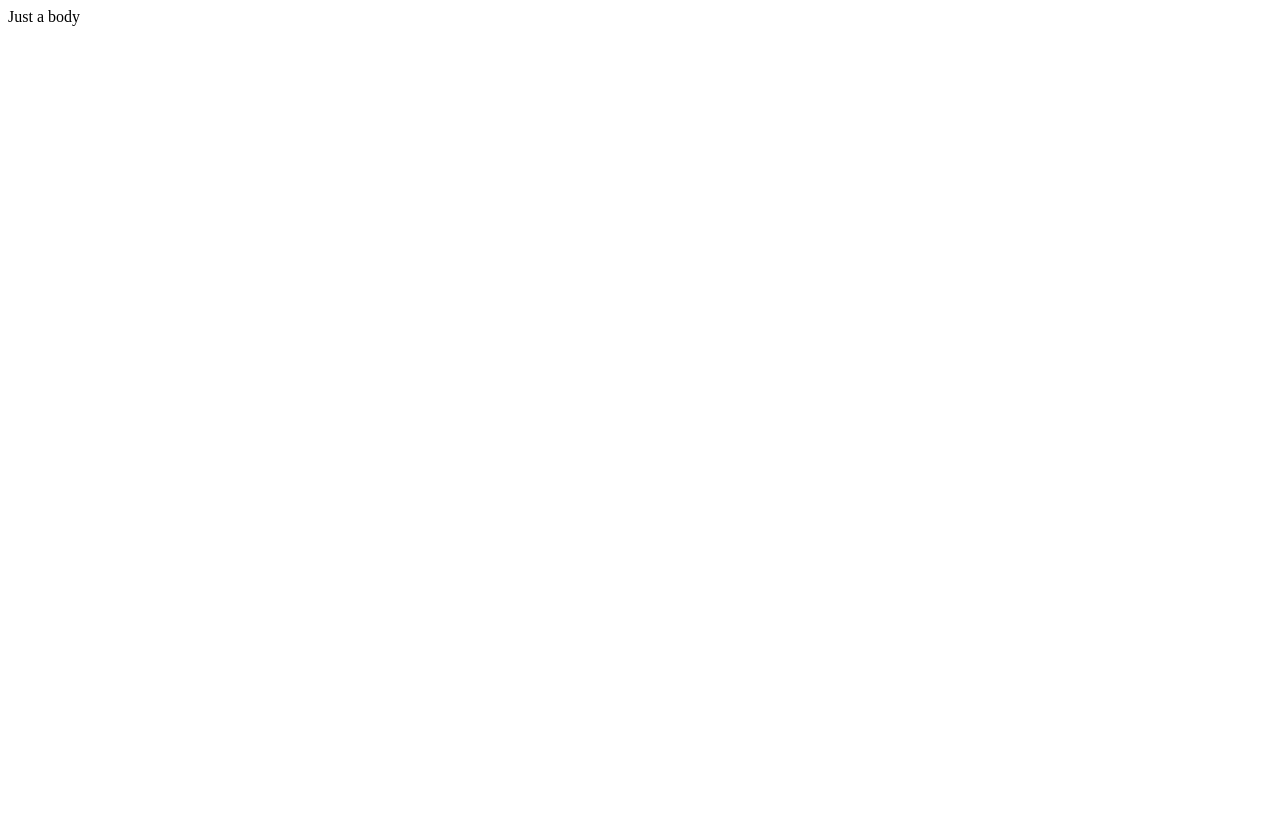
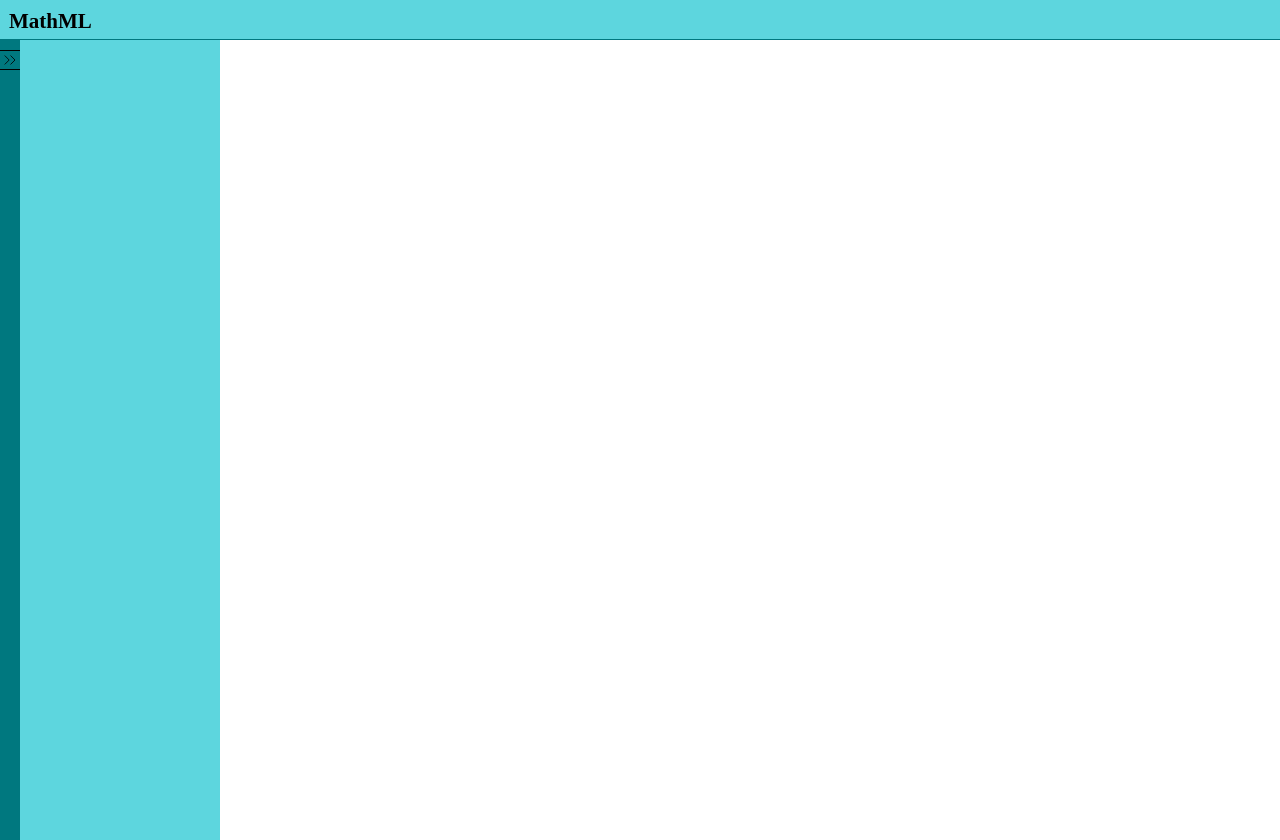
Before and after one commit to ldfrancis/mathml, a plain HTML site: page index.html in a window 1280 px wide. Before the commit the page ends 800 px from the top, so only its background shows below. Drawn offline with Linux system fonts and the light colour scheme.

Commit message:
Initial setup

```diff
--- a/app.js
+++ b/app.js
@@ -1,3 +1,32 @@
-window.addEventListener("DOMContentLoaded", ()=>{
+window.addEventListener("DOMContentLoaded", main);
+
+const topics_open_svg = `
+<svg xmlns="http://www.w3.org/2000/svg" width="24" height="24" viewBox="0 0 24 24" fill="none" stroke="#000000" stroke-width="1" stroke-linecap="round" stroke-linejoin="round">
+<path d="M13 17l5-5-5-5M6 17l5-5-5-5"/>
+</svg>
+`;
+const topics_close_svg = `
+<svg xmlns="http://www.w3.org/2000/svg" width="24" height="24" viewBox="0 0 24 24" fill="none" stroke="#000000" stroke-width="1" stroke-linecap="round" stroke-linejoin="round">
+<path d="M11 17l-5-5 5-5M18 17l-5-5 5-5"/>
+</svg>
+`;
+
+let topics_expand = false;
+let topics_svg = topics_open_svg;
+
+function main(){
     console.log("DOM IS READY!")
-})
+    const tool_bar_topics = document.querySelector("#tool-bar-topics")
+    tool_bar_topics.addEventListener(
+        "click", (event)=>{
+            topics_expand = !topics_expand;
+            topics_svg = topics_expand ? topics_close_svg : topics_open_svg;
+
+            event.target.innerHTML = topics_svg;
+            // event.target.style.backgroundColor =
+            console.log(topics_svg);
+        }
+    )
+    tool_bar_topics.innerHTML = topics_open_svg;
+
+}
--- a/index.html
+++ b/index.html
@@ -1,10 +1,20 @@
 <!DOCTYPE html>
-<html>
+<html lang="en">
     <head>
         <title>MathML</title>
+        <link rel="stylesheet" href="styles.css">
         <script src="app.js" defer type="module"></script>
     </head>
     <body>
-        Just a body
+        <div class="top-bar">
+            <p class="app-name">MathML</p>
+        </div>
+        <div class="content">
+        <div class="tool-bar">
+            <div id="tool-bar-topics"></div>
+        </div>
+        <div class="side-box"></div>
+        <div class="main-content"></div>
+        </div>
     </body>
 </html>
--- /dev/null
+++ b/styles.css
@@ -0,0 +1,85 @@
+* {
+    box-sizing: border-box;
+}
+
+body {
+    margin: 0px;
+    padding: 0px;
+}
+
+.top-bar {
+    height: 40px;
+    width: 100%;
+    background-color: #5DD6DE;
+    margin: 0px;
+    padding: 5px;
+    border-bottom: 1px;
+    border-style: solid;
+    border-color: #00787F;
+    border-top: none;
+    border-left: none;
+    border-right: none;
+    /* border: none; */
+
+    /* display: flex;
+    align-items: start;
+    justify-content: left; */
+}
+
+.app-name {
+    font-weight: bold;
+    font-size: 21px;
+    margin: 0px;
+    user-select: none;
+    background-color: #5DD6DE;
+    width: 90px;
+    padding: 4px;
+}
+
+.app-name:hover {
+    color: black;
+    cursor: pointer;
+}
+
+.tool-bar {
+    height: 100vh;
+    width: 20px;
+    background-color: #00787F;
+    display: flex;
+}
+
+.side-box {
+    width: 200px;
+    height: 100vh;
+    background-color: #5DD6DE;
+}
+
+.content {
+    display: flex;
+    flex-direction: row;
+
+}
+
+#tool-bar-topics{
+    height: 20px;
+    width: 20px;
+    margin-top: 10px;
+    display: flex;
+    align-items: center;
+    justify-content: center;
+    border-top: 1px;
+    border-bottom: 1px;
+    border-style: solid;
+    border-left: none;
+    border-right: none;
+}
+
+#tool-bar-topics:hover {
+    cursor: pointer;
+    background-color: #5DD6DE;
+
+}
+
+#tool-bar-topics:active{
+    background-color: #00787F;
+}
```
Also changed, not shown: components/AppBar.js (added), components/MainContent.js (added), components/SideBox.js (added), components/ToolBar.js (added).
